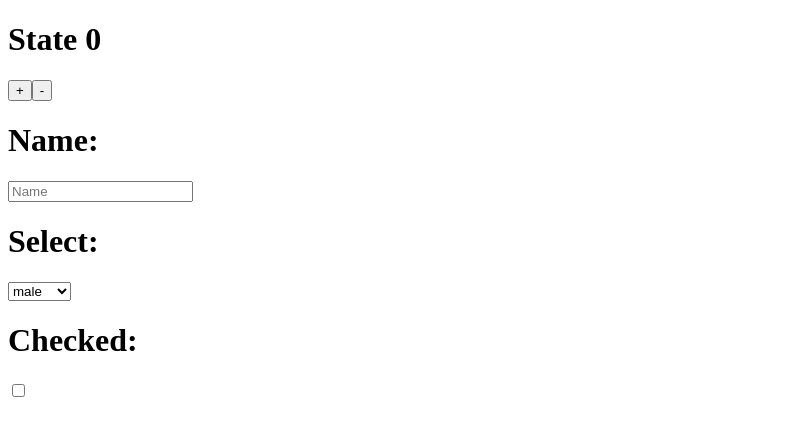
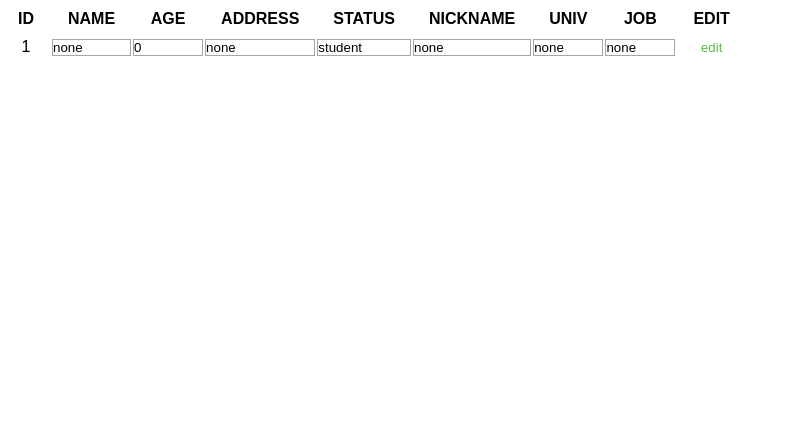
Before and after one commit to Abduazimkhoja/ReactLessons, a React (Create React App) app: page / in a window 1280 px wide. Shown: the top 436 px of the page, without its empty margins (0-785 px from the left). Built offline with nearby package versions, Linux system fonts and the light colour scheme.

Commit message:
table not complete

```diff
--- a/src/App.jsx
+++ b/src/App.jsx
@@ -1,6 +1,6 @@
 import React from 'react'
-import Student from './state';
-import "./App.css";
+import Student from './table';
+import "./App.scss";
 
 class App extends React.Component {
    render() {
--- a/src/index.js
+++ b/src/index.js
@@ -1,6 +1,6 @@
 import React from 'react';
 import ReactDOM from 'react-dom/client';
-import './index.css';
+import './index.scss';
 import App from "./App";
 import reportWebVitals from './reportWebVitals';
 
--- /dev/null
+++ b/src/index.scss
@@ -0,0 +1,13 @@
+* {
+   margin: 0;
+   padding: 0;
+   // border: 0;
+   color: #000;
+   text-decoration: none;
+   background: none;
+   font-family: sans-serif;
+}
+
+button {
+   cursor: pointer;
+}
--- a/src/state.jsx
+++ /dev/null
@@ -1,51 +0,0 @@
-import React from "react";
-
-class Student extends React.Component {
-   constructor(props) {
-      super(props);
-      this.state = {
-         count: 0,
-         inputName: "",
-         select: "",
-         checked: "",
-      };
-   }
-   render() {
-      const plus = () => {
-         this.setState({ count: this.state.count + 1 });
-      };
-      const minus = () => {
-         this.setState({ count: this.state.count - 1 });
-      };
-
-      const onChange = (event) => {
-         this.setState({inputName: event.target.value})
-      }
-
-      const onSelect = (event) => {
-         this.setState({select: event.target.value})
-      }
-
-      const onCheckbox = (event) => {
-         this.setState({checked: `${event.target.checked}`})
-      }
-      return (
-         <>
-            <h1>State {this.state.count}</h1>
-            <button onClick={plus}>+</button>
-            <button onClick={minus}>-</button>
-            <h1>Name: {this.state.inputName}</h1>
-            <input onChange={onChange}type="text" placeholder="Name"/>
-            <h1>Select: {this.state.select}</h1>
-            <select onChange={onSelect} name="" id="">
-               <option value="male">male</option>
-               <option value="female">female</option>
-            </select>
-            <h1>Checked: {this.state.checked}</h1>
-            <input onChange={onCheckbox} type="checkbox" name="" id="" />
-         </>
-      );
-   }
-}
-
-export default Student;
--- /dev/null
+++ b/src/table.jsx
@@ -0,0 +1,141 @@
+import React from "react";
+import "./table.scss";
+
+class Student extends React.Component {
+   constructor(props) {
+      super(props);
+      this.state = [
+         {
+            id: 1,
+            name: "none",
+            age: 0,
+            address: "none",
+            status: "student",
+            nickname: "none",
+            univ: "none",
+            job: "none",
+         },
+         {
+            id: 2,
+            name: "none",
+            age: 0,
+            address: "none",
+            status: "student",
+            nickname: "none",
+            univ: "none",
+            job: "none",
+         },
+         {
+            id: 3,
+            name: "none",
+            age: 0,
+            address: "none",
+            status: "student",
+            nickname: "none",
+            univ: "none",
+            job: "none",
+         },
+      ];
+   }
+
+   render() {
+      let count = 0
+      const edit = (event) => {
+         if (count === 0) {
+            let classInput = document.querySelectorAll(".table__input")
+            classInput[0].setAttribute("readonly")
+         }
+      };
+      const inputValue = (lastEvent) => {
+         let defaultInput = lastEvent.target.defaultValue;
+         console.log(this.state[0][defaultInput]); // добавляю атрибкт который делает input не доступным
+      };
+      return (
+         <>
+            <table className="table">
+               <thead className="table__head">
+                  <th className="table__title">ID</th>
+                  <th className="table__title">NAME</th>
+                  <th className="table__title">AGE</th>
+                  <th className="table__title">ADDRESS</th>
+                  <th className="table__title">STATUS</th>
+                  <th className="table__title">NICKNAME</th>
+                  <th className="table__title">UNIV</th>
+                  <th className="table__title">JOB</th>
+                  <th className="table__title">EDIT</th>
+               </thead>
+               <tbody className="table__body">
+                  <tr>
+                     <td className="table__value">{this.state[0].id}</td>
+                     <td className="table__value">
+                        <input
+                           onChange={inputValue}
+                           className="table__input table__input-active"
+                           type="text"
+                           defaultValue={this.state[0].name}
+                        />
+                     </td>
+                     <td className="table__value">
+                        <input
+                           onChange={inputValue}
+                           className="table__input table__input-active"
+                           type="text"
+                           defaultValue={this.state[0].age}
+                        />
+                     </td>
+                     <td className="table__value">
+                        <input
+                           onChange={inputValue}
+                           className="table__input table__input-active"
+                           type="text"
+                           defaultValue={this.state[0].address}
+                        />
+                     </td>
+                     <td className="table__value">
+                        <input
+                           onChange={inputValue}
+                           className="table__input table__input-active"
+                           type="text"
+                           defaultValue={this.state[0].status}
+                        />
+                     </td>
+                     <td className="table__value">
+                        <input
+                           onChange={inputValue}
+                           className="table__input table__input-active"
+                           type="text"
+                           defaultValue={this.state[0].nickname}
+                        />
+                     </td>
+                     <td className="table__value">
+                        <input
+                           onChange={inputValue}
+                           className="table__input table__input-active"
+                           type="text"
+                           defaultValue={this.state[0].univ}
+                        />
+                     </td>
+                     <td className="table__value">
+                        <input
+                           onChange={inputValue}
+                           className="table__input table__input-active"
+                           type="text"
+                           defaultValue={this.state[0].job}
+                        />
+                     </td>
+                     <td>
+                        <button onClick={edit} className="table__edit">
+                           edit
+                        </button>
+                     </td>
+                  </tr>
+               </tbody>
+            </table>
+         </>
+      );
+   }
+}
+
+export default Student;
+
+// ID	NAME	AGE	ADDRESS	STATUS	NICKNAME	UNIV	JOB	EDIT
--- /dev/null
+++ b/src/table.scss
@@ -0,0 +1,38 @@
+.table {
+   text-align: center;
+   & th {
+      padding: 8px 16px;
+   }
+   &__head {
+   }
+
+   &__title {
+   }
+
+   &__body {
+      & td {
+         max-width: 70px;
+      }
+   }
+
+   &__value {
+   }
+
+   &__edit {
+      width: 100%;
+      height: 100%;
+      border: none;
+      cursor: pointer;
+      color: #5db948;
+      &:hover {
+         color: #3fa029;
+      }
+   }
+   &__input {
+      border: 1px solid #a5a5a5;
+      width: -webkit-fill-available;;
+      &-active {
+
+      }
+   }
+}
```
Also changed, not shown: src/App.css (deleted), src/App.scss (added), src/index.css (deleted).
